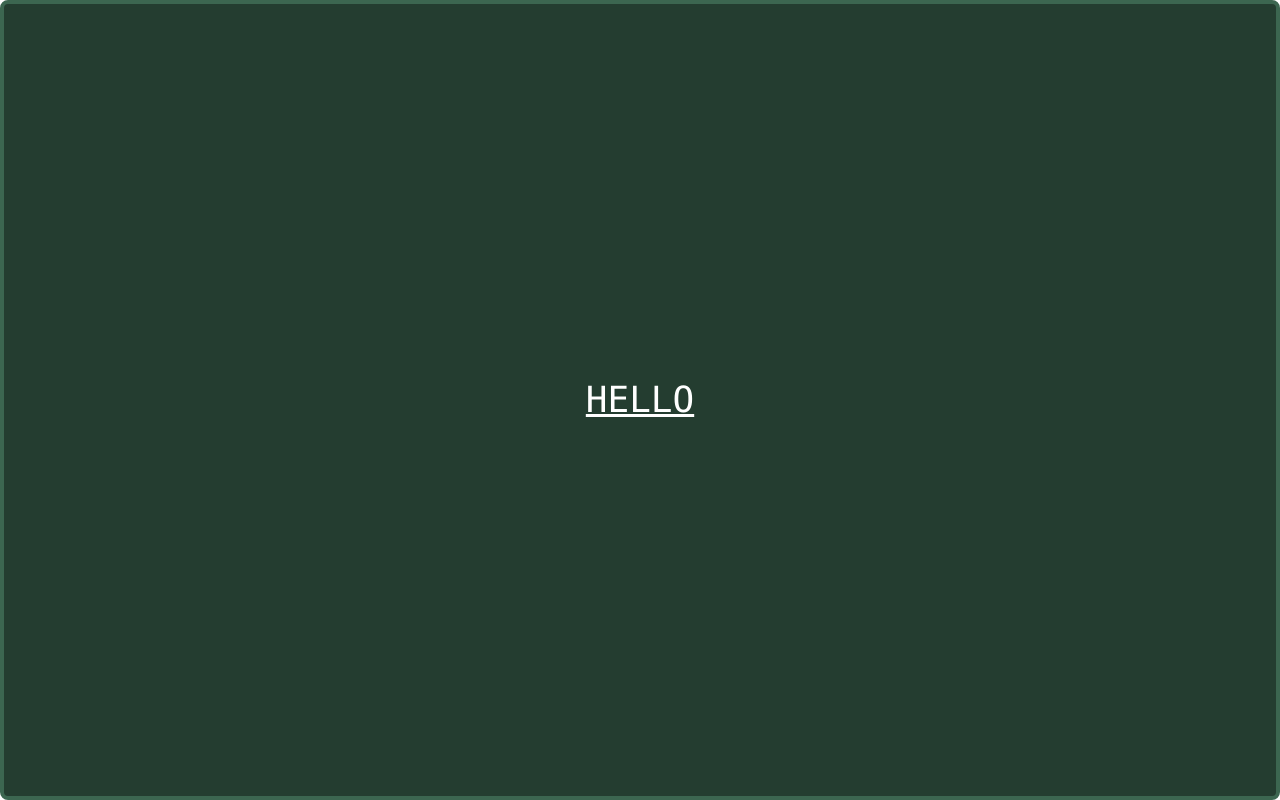
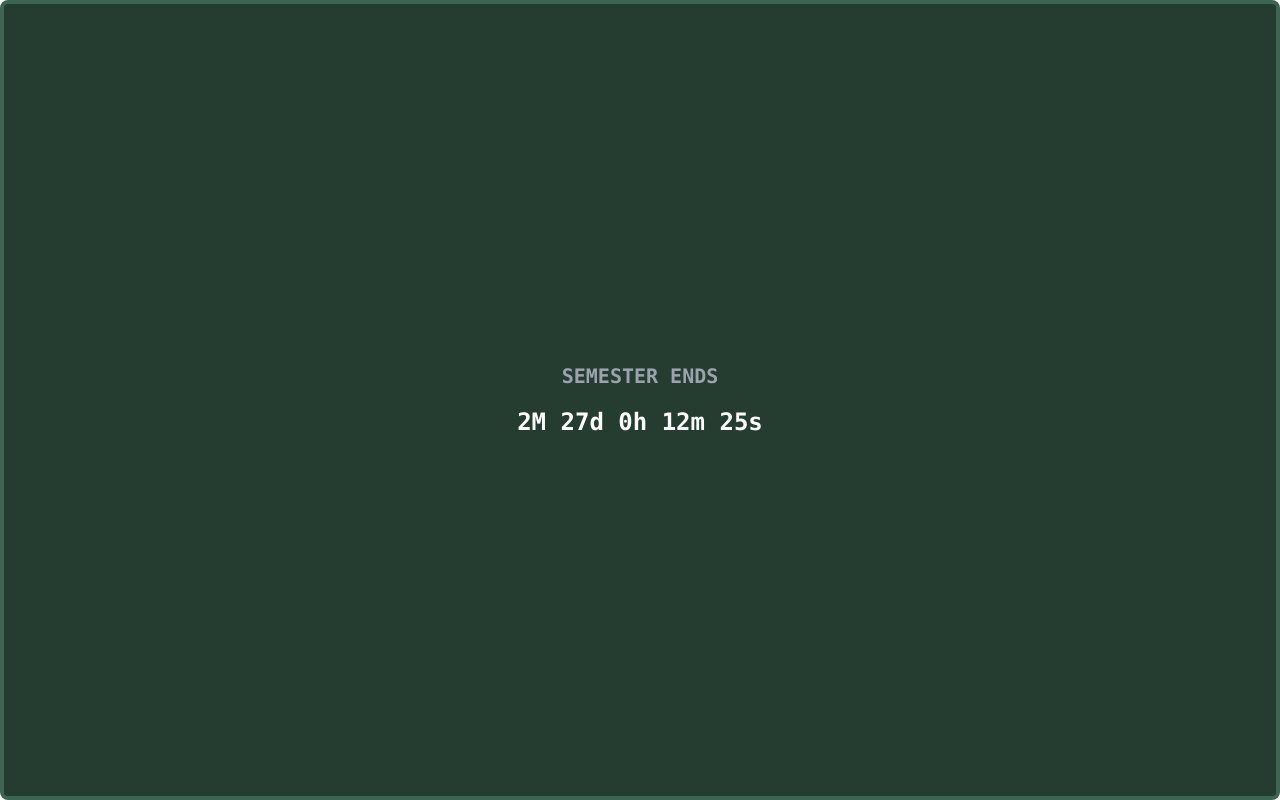
Before and after one commit to TusharW4ni/notion-widgets, a Nuxt app: page /event-countdown in a window 1280 px wide. Built offline with nearby package versions, Linux system fonts and the light colour scheme.

Commit message:
made countdown to semester end

```diff
--- a/pages/event-countdown/index.vue
+++ b/pages/event-countdown/index.vue
@@ -1,11 +1,44 @@
+<script setup>
+const timer = ref("Loading...");
+
+onMounted(() => {
+  const countDownDate = new Date("December 05, 2024 23:59:59").getTime();
+
+  const countdownFunction = setInterval(() => {
+    const now = new Date().getTime();
+    const distance = countDownDate - now;
+
+    const months = Math.floor(distance / (1000 * 60 * 60 * 24 * 30));
+    const days = Math.floor(
+      (distance % (1000 * 60 * 60 * 24 * 30)) / (1000 * 60 * 60 * 24)
+    );
+    const hours = Math.floor(
+      (distance % (1000 * 60 * 60 * 24)) / (1000 * 60 * 60)
+    );
+    const minutes = Math.floor((distance % (1000 * 60 * 60)) / (1000 * 60));
+    const seconds = Math.floor((distance % (1000 * 60)) / 1000);
+
+    if (distance < 0) {
+      clearInterval(countdownFunction);
+      timer.value = "EXPIRED";
+    } else {
+      timer.value = `${months}M ${days}d ${hours}h ${minutes}m ${seconds}s`;
+    }
+  }, 1000);
+});
+</script>
+
 <template>
   <div class="flex h-screen">
     <div
       class="flex w-screen h-screen rounded-lg border-4 border-[#3c6650] bg-[#243d30]"
     >
-      <div class="flex justify-center items-center w-full">
-        <div class="underline uppercase text-4xl font-mono text-white">
-          Hello
+      <div class="flex flex-col justify-center items-center w-full">
+        <div class="uppercase text-xl font-mono font-bold text-gray-400">
+          Semester Ends
+        </div>
+        <div class="text-2xl font-mono font-bold text-white mt-4">
+          {{ timer }}
         </div>
       </div>
     </div>
```
